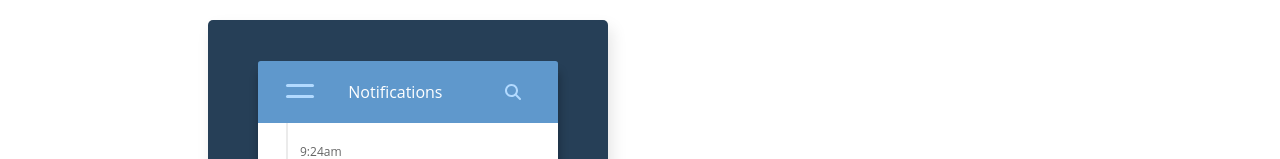
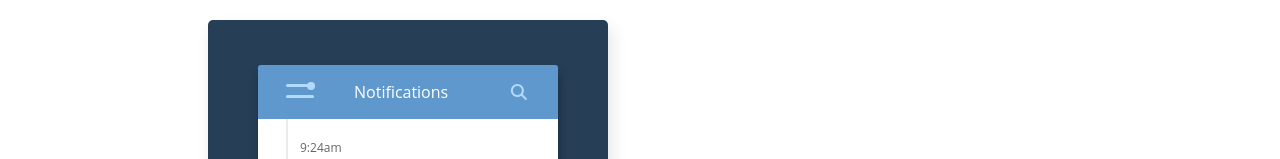
Before and after one commit to heatherdice/100_days_css, a React (Create React App) app: page / in a window 1280 px wide. Shown: the part 2687-2846 px from the top of the page. Built offline with nearby package versions, Linux system fonts and the light colour scheme.

Commit message:
Centered items in header

```diff
--- a/src/components/dayComponents/Day7.js
+++ b/src/components/dayComponents/Day7.js
@@ -14,7 +14,8 @@ export default function Day7() {
                         <div className="menu-bottom" />
                         <div className="menu-circle" />
                     </div>
-                    Notifications
+
+                    <span className="day7-title">Notifications</span>
 
                     <FontAwesomeIcon icon={faMagnifyingGlass} className="magnifying-glass" />
                 </div>
--- a/src/styles/dayStyles/Day7.css
+++ b/src/styles/dayStyles/Day7.css
@@ -4,7 +4,6 @@
 
 .day7-card, .day7-card-header {
     align-items: center;
-    /* justify-content: center; */
 }
 
 .day7-card, .notification-text-container {
@@ -33,12 +32,15 @@
     background-color: #5F98CC;
     height: 10%;
     border-radius: 2.75px 2.75px 0 0;
+    position: relative;
 }
 
 .menu-icon {
+    position: absolute;
     width: 1.8em;
     height: 1em;
     margin: 0.5em 0.5em 0.5em 1.75em;
+    left: 0;
 }
 
 .menu-top, .menu-bottom, .menu-circle {
@@ -55,17 +57,29 @@
     margin-bottom: 0.5em;
 }
 
+.menu-circle {
+    height: 0.5em;
+    width: 0.5em;
+    border-radius: 4px;
+    top: -0.125em;
+    right: 0;
+    position: absolute;
+}
+
+.day7-title {
+    font-size: 1em;
+    font-weight: 500;
+    margin: 0 auto;
+    padding-left: 6em;
+    padding-right: 2em;
+}
+
 .magnifying-glass {
     color: #B2DAFF;
-    width: 30%;
 }
 
 .magnifying-glass:hover, .menu-icon:hover {
     cursor: pointer;
-}
-
-.magnifying-glass:hover {
-    color: #FFFFFF;
 }
 
 /* ensures child classes are styled when parent class is hovered over */
@@ -73,6 +87,10 @@
 .menu-icon:hover .menu-bottom,
 .menu-icon:hover .menu-circle {
     background: #FFFFFF;
+}
+
+.magnifying-glass:hover {
+    color: #FFFFFF;
 }
 
 .notifications {
```
